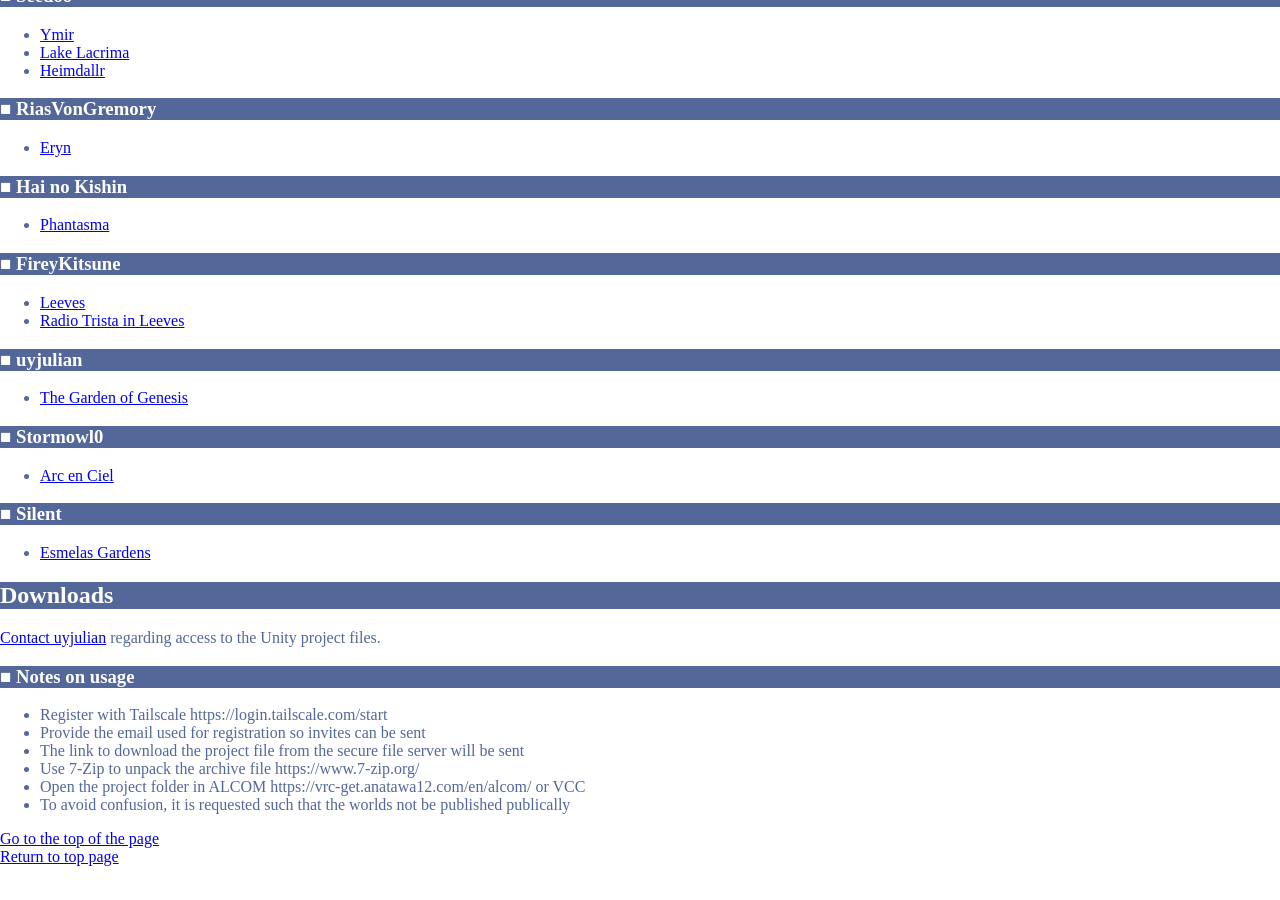
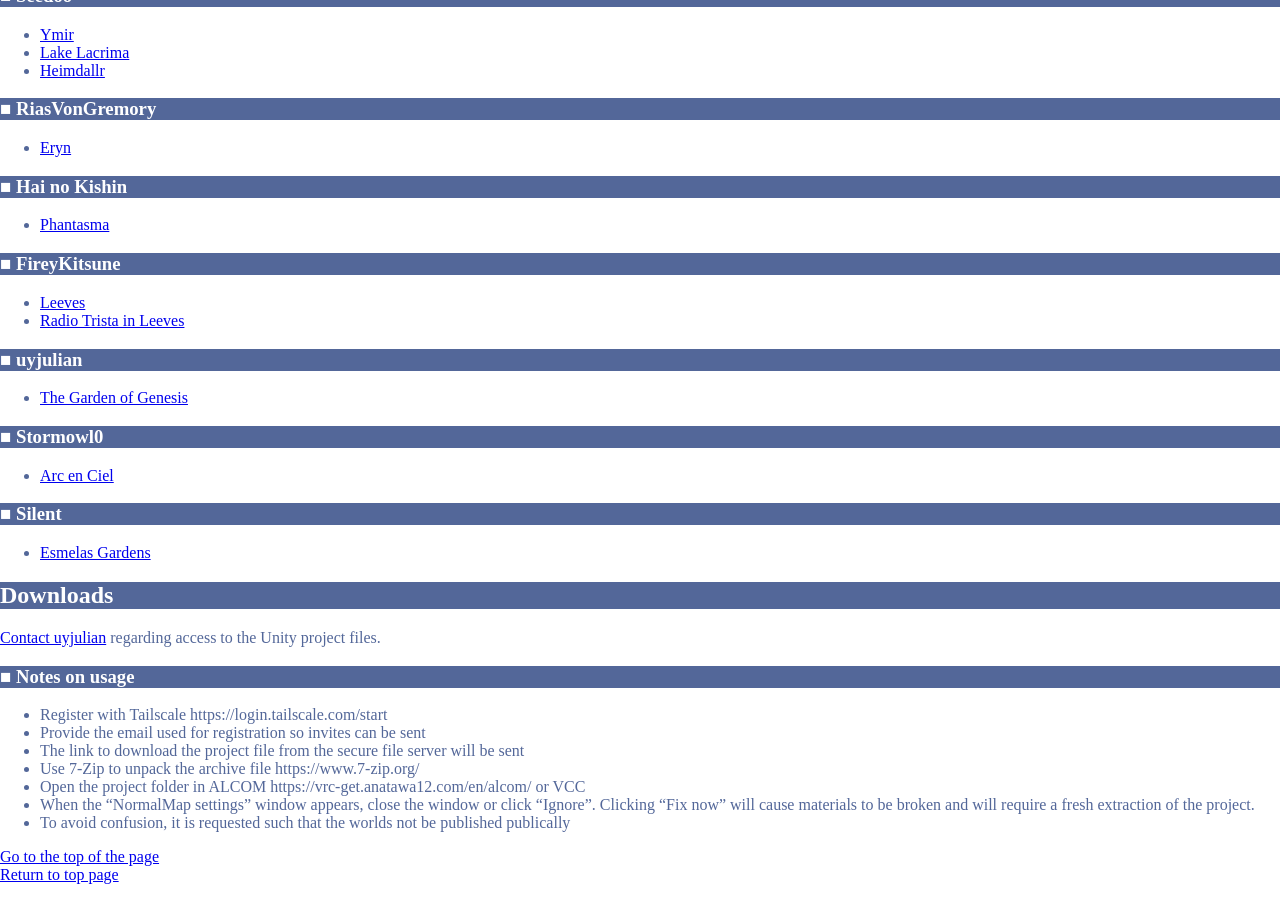
Before and after one commit to Trails-Into-VR/Trails-Into-VR.github.io, a Jekyll site: the page built from index.md, in a window 1280 px wide and 900 px high, scrolled down 1296 px. Built offline with Jekyll 4.4.1, drawn with Linux system fonts in a browser that asks for light colours.

Commit message:
docs: Notes on NormalMap

```diff
--- a/index.md
+++ b/index.md
@@ -98,6 +98,7 @@ To make this page easier to access, you can add this webpage to bookmarks of the
 * The link to download the project file from the secure file server will be sent
 * Use 7-Zip to unpack the archive file https://www.7-zip.org/
 * Open the project folder in ALCOM https://vrc-get.anatawa12.com/en/alcom/ or VCC
+* When the "NormalMap settings" window appears, close the window or click "Ignore". Clicking "Fix now" will cause materials to be broken and will require a fresh extraction of the project.
 * To avoid confusion, it is requested such that the worlds not be published publically
 
 [Go to the top of the page](#)
```
